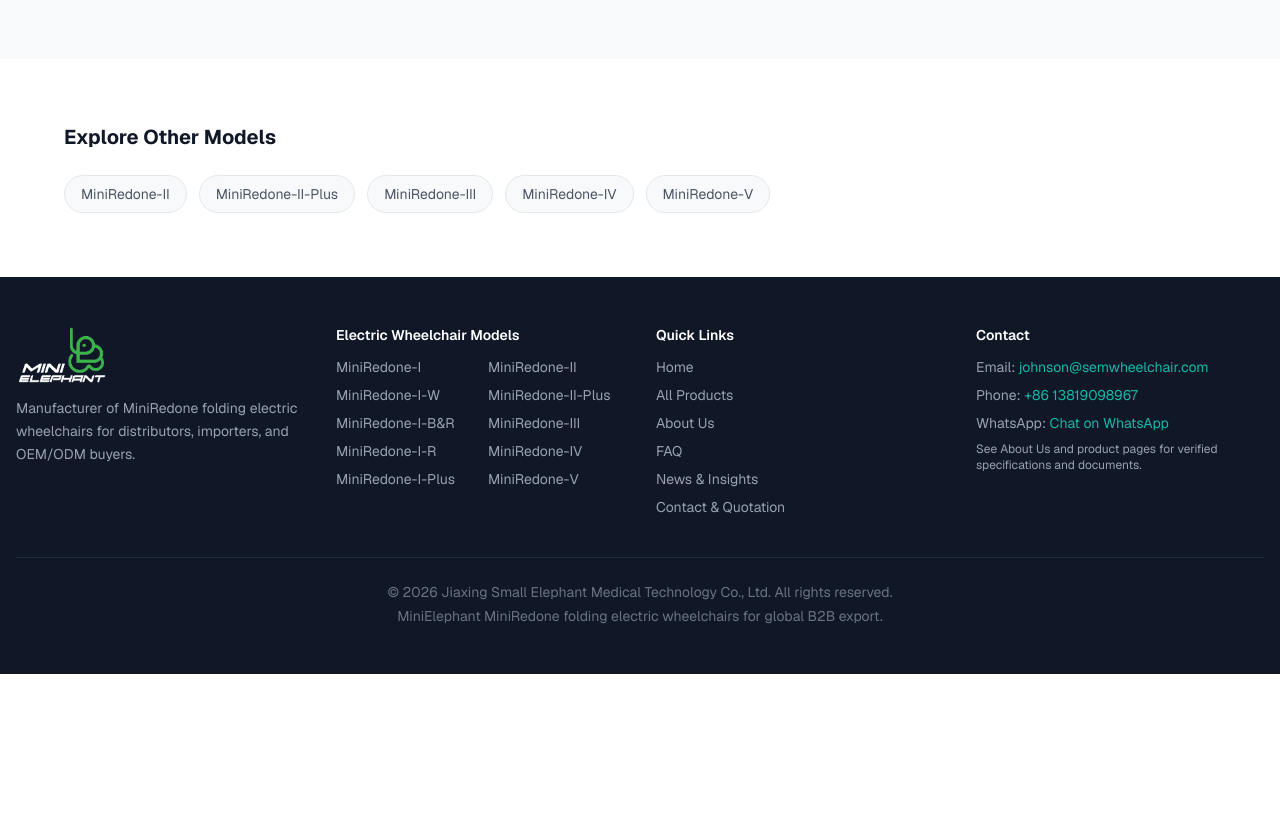
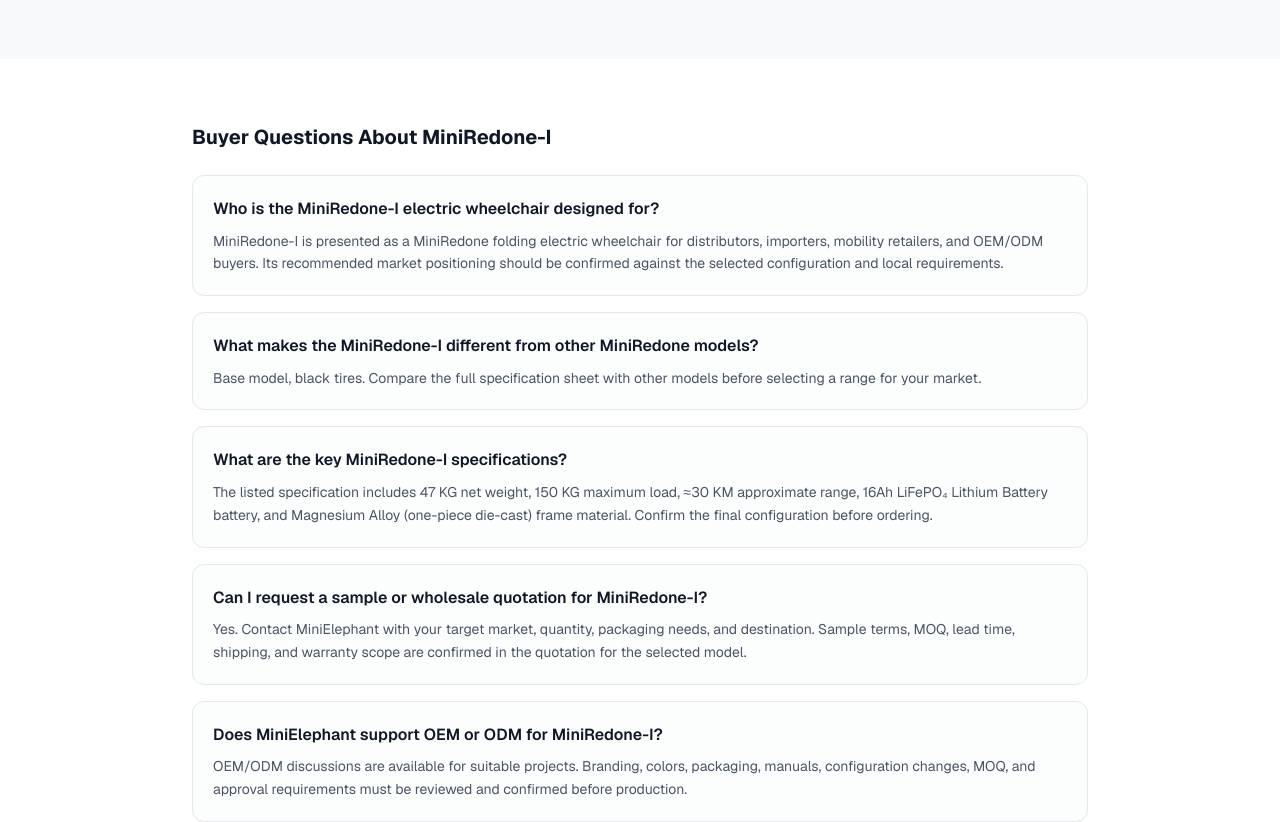
Before and after one commit to haja-ai/export-site, a Next.js app: page /products/miniredone-i in a window 1280 px wide. Shown: the part 1440-2262 px from the top of the page. Before the commit the page ends 2114 px from the top, so only its background shows below. Built offline with nearby package versions, Linux system fonts and the light colour scheme.

Commit message:
feat: add GEO buyer FAQs to product pages

```diff
--- a/app/products/[slug]/page.js
+++ b/app/products/[slug]/page.js
@@ -47,6 +47,30 @@
 
   if (!product) notFound();
 
+  const specValue = (label) => product.specs.find((spec) => spec.label === label)?.value || 'Please confirm in the quotation';
+  const buyerFaqs = [
+    {
+      q: `Who is the ${product.name} electric wheelchair designed for?`,
+      a: `${product.name} is presented as a MiniRedone folding electric wheelchair for distributors, importers, mobility retailers, and OEM/ODM buyers. Its recommended market positioning should be confirmed against the selected configuration and local requirements.`,
+    },
+    {
+      q: `What makes the ${product.name} different from other MiniRedone models?`,
+      a: `${product.keyDifference || product.tagline}. Compare the full specification sheet with other models before selecting a range for your market.`,
+    },
+    {
+      q: `What are the key ${product.name} specifications?`,
+      a: `The listed specification includes ${specValue('Net Weight')} net weight, ${specValue('Max Load')} maximum load, ${specValue('Range')} approximate range, ${specValue('Battery')} battery, and ${specValue('Frame Material')} frame material. Confirm the final configuration before ordering.`,
+    },
+    {
+      q: `Can I request a sample or wholesale quotation for ${product.name}?`,
+      a: `Yes. Contact MiniElephant with your target market, quantity, packaging needs, and destination. Sample terms, MOQ, lead time, shipping, and warranty scope are confirmed in the quotation for the selected model.`,
+    },
+    {
+      q: `Does MiniElephant support OEM or ODM for ${product.name}?`,
+      a: `OEM/ODM discussions are available for suitable projects. Branding, colors, packaging, manuals, configuration changes, MOQ, and approval requirements must be reviewed and confirmed before production.`,
+    },
+  ];
+
   return (
     <div>
       <ProductJsonLd product={product} />
@@ -59,6 +83,17 @@
             { '@type': 'ListItem', position: 2, name: 'Products', item: 'https://www.semwheelchair.com/products' },
             { '@type': 'ListItem', position: 3, name: product.name, item: `https://www.semwheelchair.com/products/${slug}` },
           ],
+        }),
+      }} />
+      <script type="application/ld+json" dangerouslySetInnerHTML={{
+        __html: JSON.stringify({
+          '@context': 'https://schema.org',
+          '@type': 'FAQPage',
+          mainEntity: buyerFaqs.map((faq) => ({
+            '@type': 'Question',
+            name: faq.q,
+            acceptedAnswer: { '@type': 'Answer', text: faq.a },
+          })),
         }),
       }} />
 
@@ -137,16 +172,20 @@
 
       <section className="py-12 lg:py-16 bg-white">
         <div className="px-6 sm:px-8 lg:px-16">
+          <div className="max-w-4xl mx-auto mb-14">
+            <h2 className="text-xl font-bold text-gray-900 mb-6">Buyer Questions About {product.name}</h2>
+            <div className="space-y-4">
+              {buyerFaqs.map((faq) => (
+                <div key={faq.q} className="rounded-xl border border-gray-200 bg-cream/40 p-5">
+                  <h3 className="font-semibold text-gray-900 mb-2">{faq.q}</h3>
+                  <p className="text-sm text-gray-600 leading-relaxed">{faq.a}</p>
+                </div>
+              ))}
+            </div>
+          </div>
           <h2 className="text-xl font-bold text-gray-900 mb-6">Explore Other Models</h2>
           <div className="flex flex-wrap gap-3">
-            {[
-              { slug: 'miniredone-i', name: 'MiniRedone-I' },
-              { slug: 'miniredone-ii', name: 'MiniRedone-II' },
-              { slug: 'miniredone-ii-plus', name: 'MiniRedone-II-Plus' },
-              { slug: 'miniredone-iii', name: 'MiniRedone-III' },
-              { slug: 'miniredone-iv', name: 'MiniRedone-IV' },
-              { slug: 'miniredone-v', name: 'MiniRedone-V' },
-            ].filter((p) => p.slug !== slug).map((p) => (
+            {wheelchairs.filter((p) => p.slug !== slug).map((p) => (
               <Link key={p.slug} href={`/products/${p.slug}`} className="px-4 py-2 bg-cream border border-gray-200 rounded-full text-sm text-gray-600 hover:border-teal hover:text-teal transition-colors">
                 {p.name}
               </Link>
```
